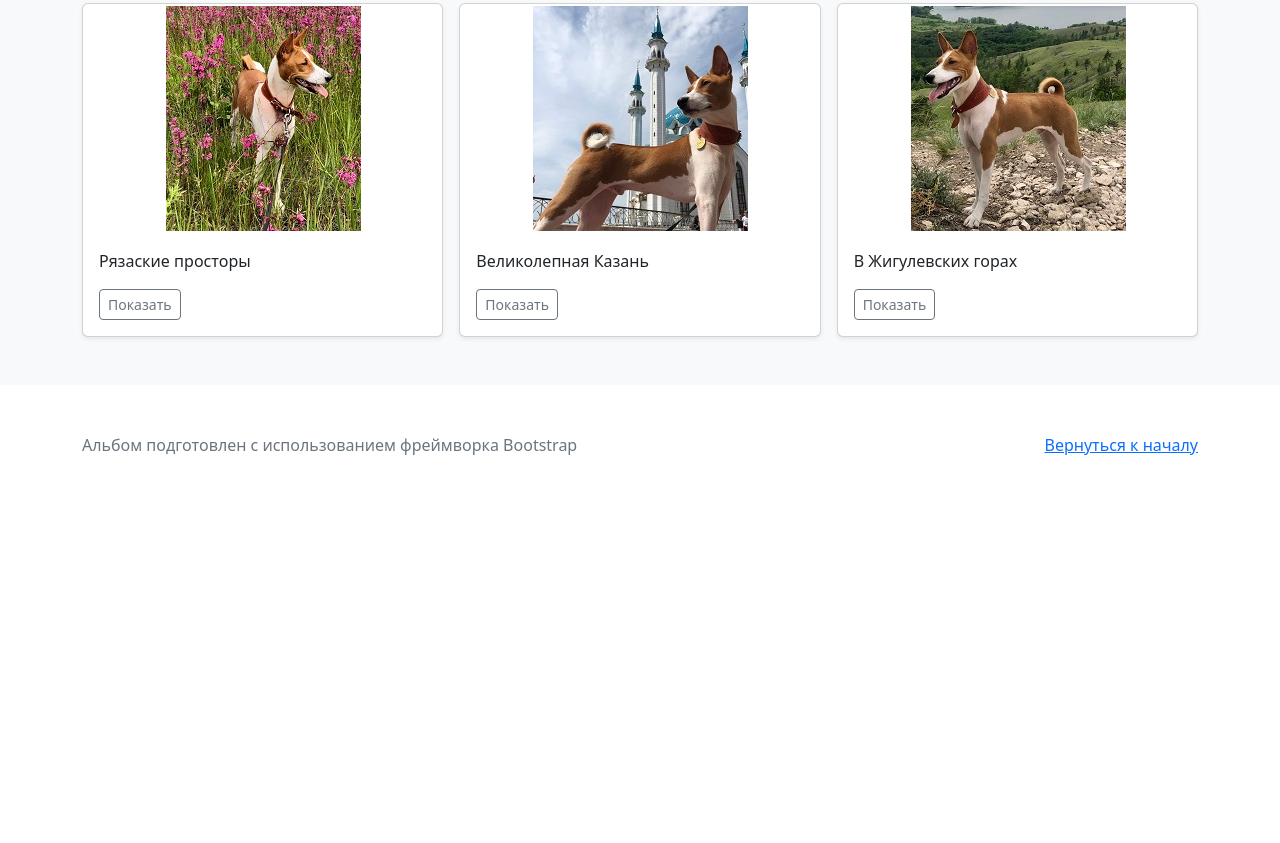
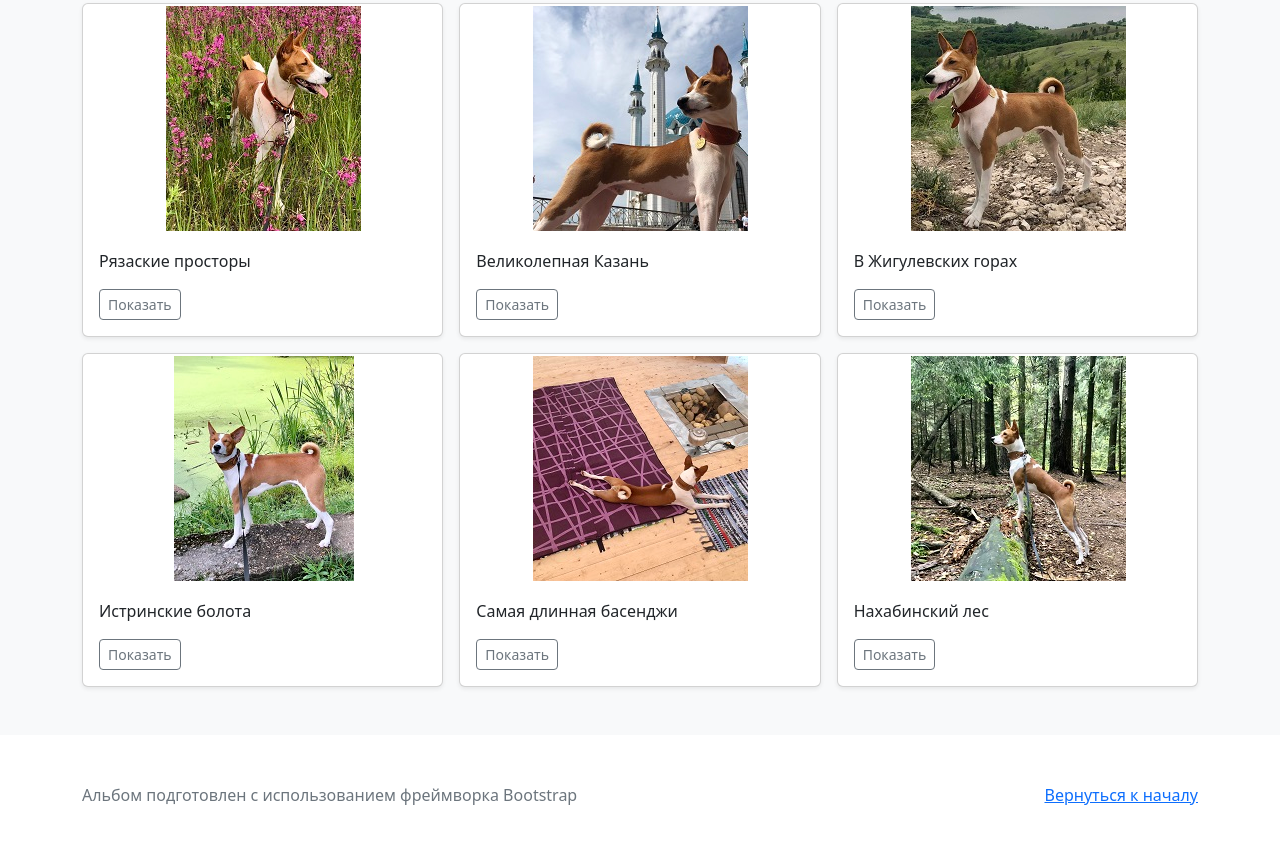
Before and after one commit to StroganovAlex/1, a plain HTML site: page vinsent-page.html in a window 1280 px wide. Shown: the part 2205-3048 px from the top of the page. Before the commit the page ends 2714 px from the top, so only its background shows below. Drawn offline with Linux system fonts and the light colour scheme.

Commit message:
Update vinsent-page.html

```diff
--- a/vinsent-page.html
+++ b/vinsent-page.html
@@ -570,6 +570,81 @@
           </div>
         </div>
 
+        <div class="col">
+          <div class="card shadow-sm">
+            <div class="fotoicon">
+            <!-- закоментил шаблонный тег svg и вместо него вставил тег img
+            <svg class="bd-placeholder-img card-img-top" width="100%" height="225" xmlns="http://www.w3.org/2000/svg" role="img" aria-label="Placeholder: Thumbnail" preserveAspectRatio="xMidYMid slice" focusable="false"><title>Placeholder</title><rect width="100%" height="100%" fill="#55595c"/><text x="50%" y="50%" fill="#eceeef" dy=".3em">Thumbnail</text></svg>
+            -->
+            <a href="images/vins/IMG_19.jpg" target="_blank"><img src="images/vins/IMG_19M.jpg" alt="Болото" height="225"></a>
+            </div>
+            <div class="card-body">
+              <p class="card-text">Истринские болота</p>
+              <div class="d-flex justify-content-between align-items-center">
+                <div class="btn-group">
+                  <a href="images/vins/IMG_19.jpg" target="_blank"><button type="button" class="btn btn-sm btn-outline-secondary">Показать</button></a>
+                  <!-- закоментили кнопку редактирования
+                  <button type="button" class="btn btn-sm btn-outline-secondary">Edit</button>
+                  -->
+                </div>
+                  <!-- закоментили тег small
+                  <small class="text-muted">9 mins</small>
+                  -->
+              </div>
+            </div>
+          </div>
+        </div>
+
+        <div class="col">
+          <div class="card shadow-sm">
+            <div class="fotoicon">
+            <!-- закоментил шаблонный тег svg и вместо него вставил тег img
+            <svg class="bd-placeholder-img card-img-top" width="100%" height="225" xmlns="http://www.w3.org/2000/svg" role="img" aria-label="Placeholder: Thumbnail" preserveAspectRatio="xMidYMid slice" focusable="false"><title>Placeholder</title><rect width="100%" height="100%" fill="#55595c"/><text x="50%" y="50%" fill="#eceeef" dy=".3em">Thumbnail</text></svg>
+            -->
+            <a href="images/vins/IMG_20.jpg" target="_blank"><img src="images/vins/IMG_20M.jpg" alt="Типи" height="225"></a>
+            </div>
+            <div class="card-body">
+              <p class="card-text">Самая длинная басенджи</p>
+              <div class="d-flex justify-content-between align-items-center">
+                <div class="btn-group">
+                  <a href="images/vins/IMG_20.jpg" target="_blank"><button type="button" class="btn btn-sm btn-outline-secondary">Показать</button></a>
+                  <!-- закоментили кнопку редактирования
+                  <button type="button" class="btn btn-sm btn-outline-secondary">Edit</button>
+                  -->
+                </div>
+                  <!-- закоментили тег small
+                  <small class="text-muted">9 mins</small>
+                  -->
+              </div>
+            </div>
+          </div>
+        </div>
+
+        <div class="col">
+          <div class="card shadow-sm">
+            <div class="fotoicon">
+            <!-- закоментил шаблонный тег svg и вместо него вставил тег img
+            <svg class="bd-placeholder-img card-img-top" width="100%" height="225" xmlns="http://www.w3.org/2000/svg" role="img" aria-label="Placeholder: Thumbnail" preserveAspectRatio="xMidYMid slice" focusable="false"><title>Placeholder</title><rect width="100%" height="100%" fill="#55595c"/><text x="50%" y="50%" fill="#eceeef" dy=".3em">Thumbnail</text></svg>
+            -->
+            <a href="images/vins/IMG_21.jpg" target="_blank"><img src="images/vins/IMG_21M.jpg" alt="Лес" height="225"></a>
+            </div>
+            <div class="card-body">
+              <p class="card-text">Нахабинский лес</p>
+              <div class="d-flex justify-content-between align-items-center">
+                <div class="btn-group">
+                  <a href="images/vins/IMG_21.jpg" target="_blank"><button type="button" class="btn btn-sm btn-outline-secondary">Показать</button></a>
+                  <!-- закоментили кнопку редактирования
+                  <button type="button" class="btn btn-sm btn-outline-secondary">Edit</button>
+                  -->
+                </div>
+                  <!-- закоментили тег small
+                  <small class="text-muted">9 mins</small>
+                  -->
+              </div>
+            </div>
+          </div>
+        </div>
+
       </div>
     </div>
   </div>
@@ -585,7 +660,7 @@
   </div>
 </footer>
 
-  <script src="vendor/js/bootstrap.bundle.min.js"></script>
+    <script src="vendor/js/bootstrap.bundle.min.js"></script>
 
   </body>
 </html>
```
